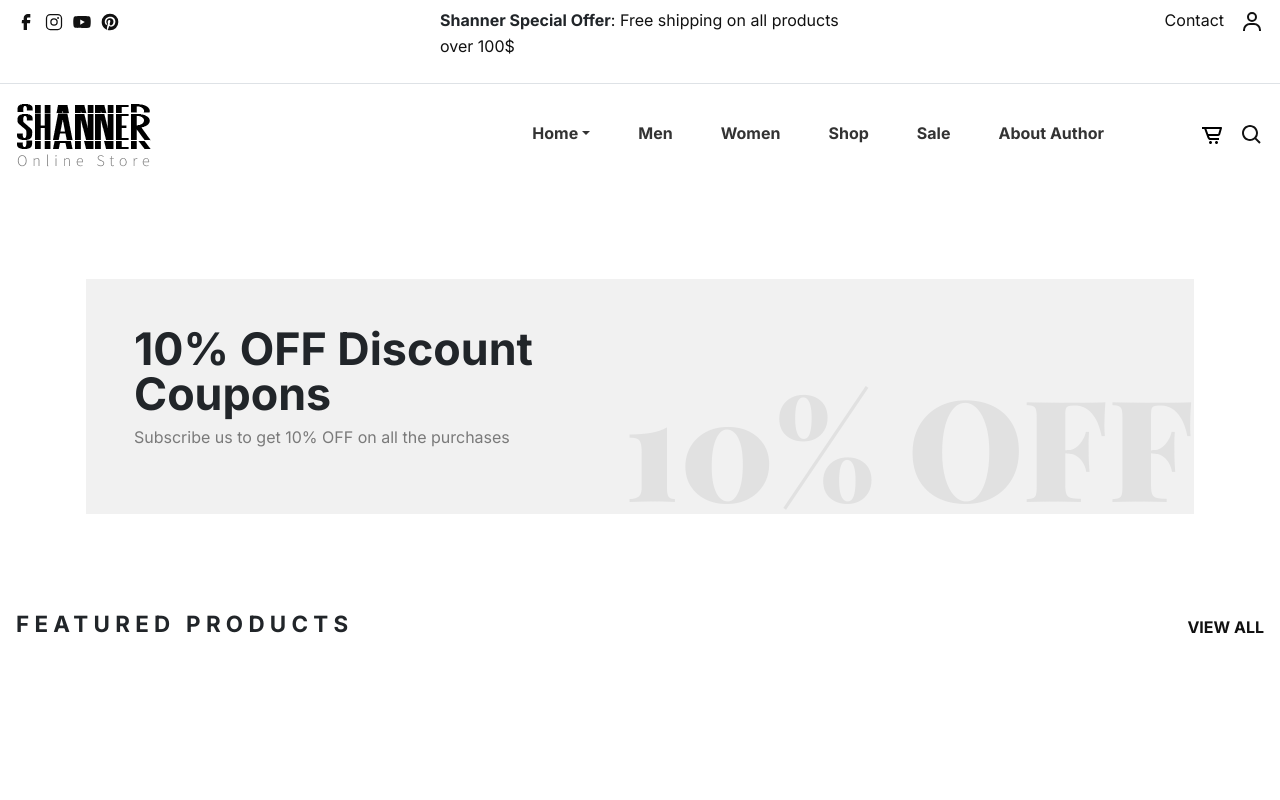
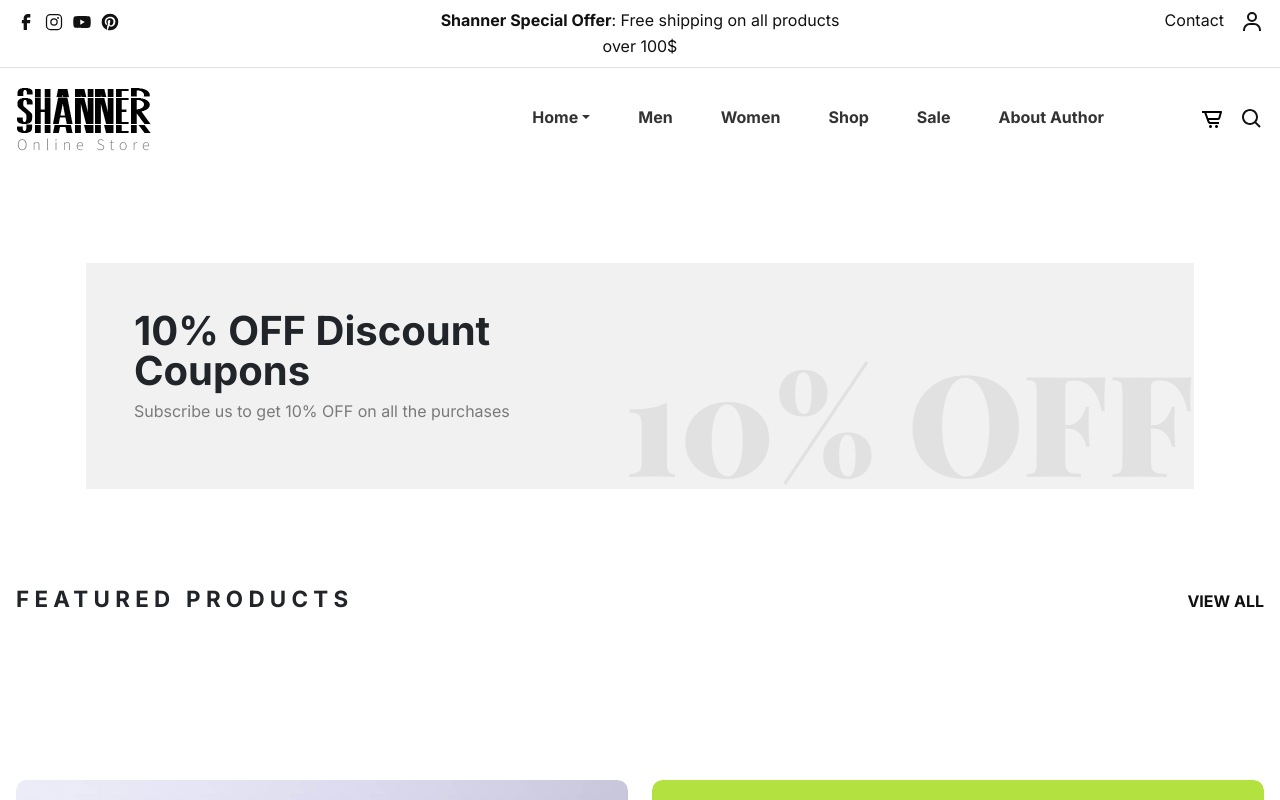
Before and after one commit to DaxTheBeast/shanner, a plain HTML site: page index.html in a window 1280 px wide. Shown: the top 800 px of the page. Drawn offline with nearby package versions, Linux system fonts and the light colour scheme; a web font is replaced by a local one.

Commit message:
Update index.html

```diff
--- a/index.html
+++ b/index.html
@@ -390,7 +390,7 @@
             </ul>
           </div>
           <div class="col d-none d-md-block">
-            <p class="text-center text-black m-0"><h1  class="prvih1">Shanner Special Offer</h1>: <span id="spec-offer"></span>
+            <p class="text-center text-black m-0"><strong class="prvih1">Shanner Special Offer</strong>: <span id="spec-offer"></span>
             </p>
           </div>
           <div class="col">
@@ -468,7 +468,7 @@
         <div class="row justify-content-between align-items-center">
           <div class="col-lg-6 col-md-12 mb-3">
             <div class="coupon-header">
-              <h2 class="display-7">10% OFF Discount Coupons</h2>
+              <h1 class="display-7">10% OFF Discount Coupons</h1>
               <p class="m-0">Subscribe us to get 10% OFF on all the purchases</p>
             </div>
           </div>
```
